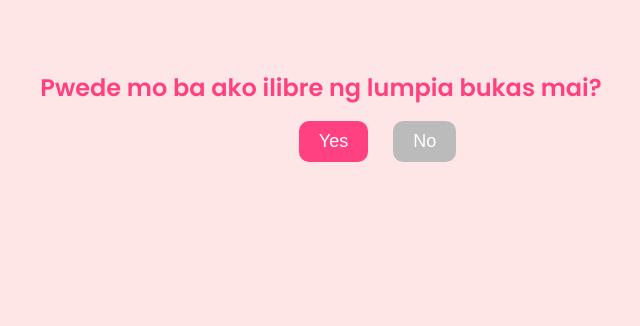
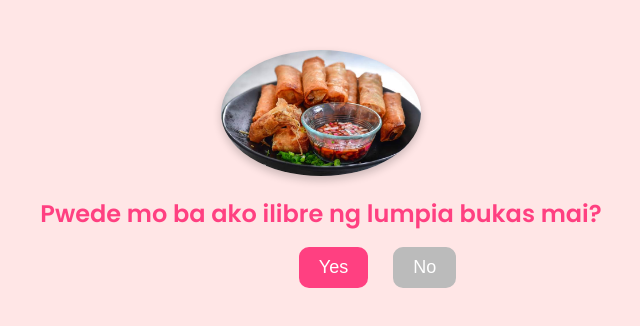
Before and after one commit to Fixn12/Lumpia, a plain HTML site: page index.html in a window 1280 px wide. Shown: the whole page, without its empty margins (319-959 px from the left). Drawn offline with Linux system fonts and the light colour scheme; some packages are replaced by stand-ins of ours; a script that the page names is missing.

Commit message:
Update index.html

```diff
--- a/index.html
+++ b/index.html
@@ -60,7 +60,7 @@
 </head>
 <body>
     <div class="container">
-        <img src="lumpia.jpeg" alt alt="Cute Image">
+        <img src="images (35).jpeg " alt alt="Cute Image">
         <h1>Pwede mo ba ako ilibre ng lumpia bukas mai?</h1>
 
             <button id="yes" onclick="showSweetAlert()">Yes</button>
```
